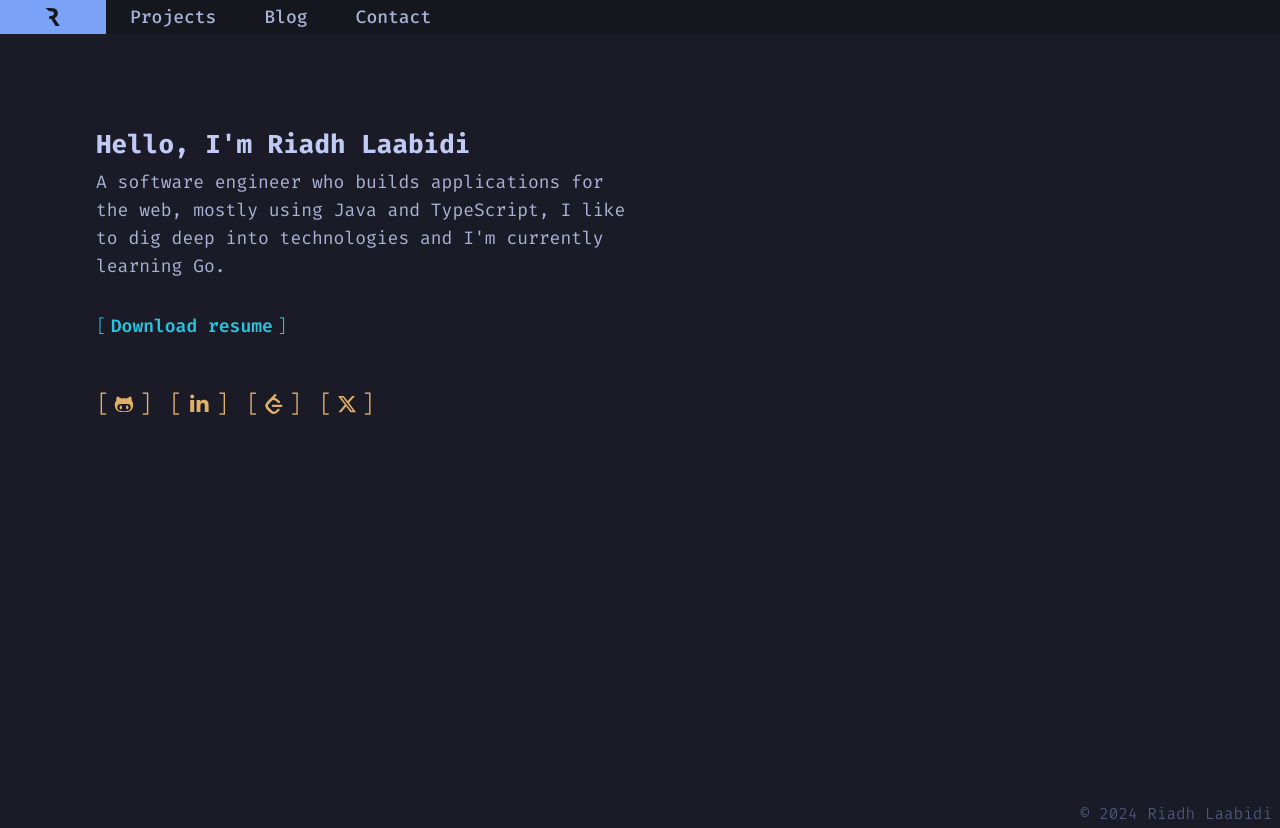
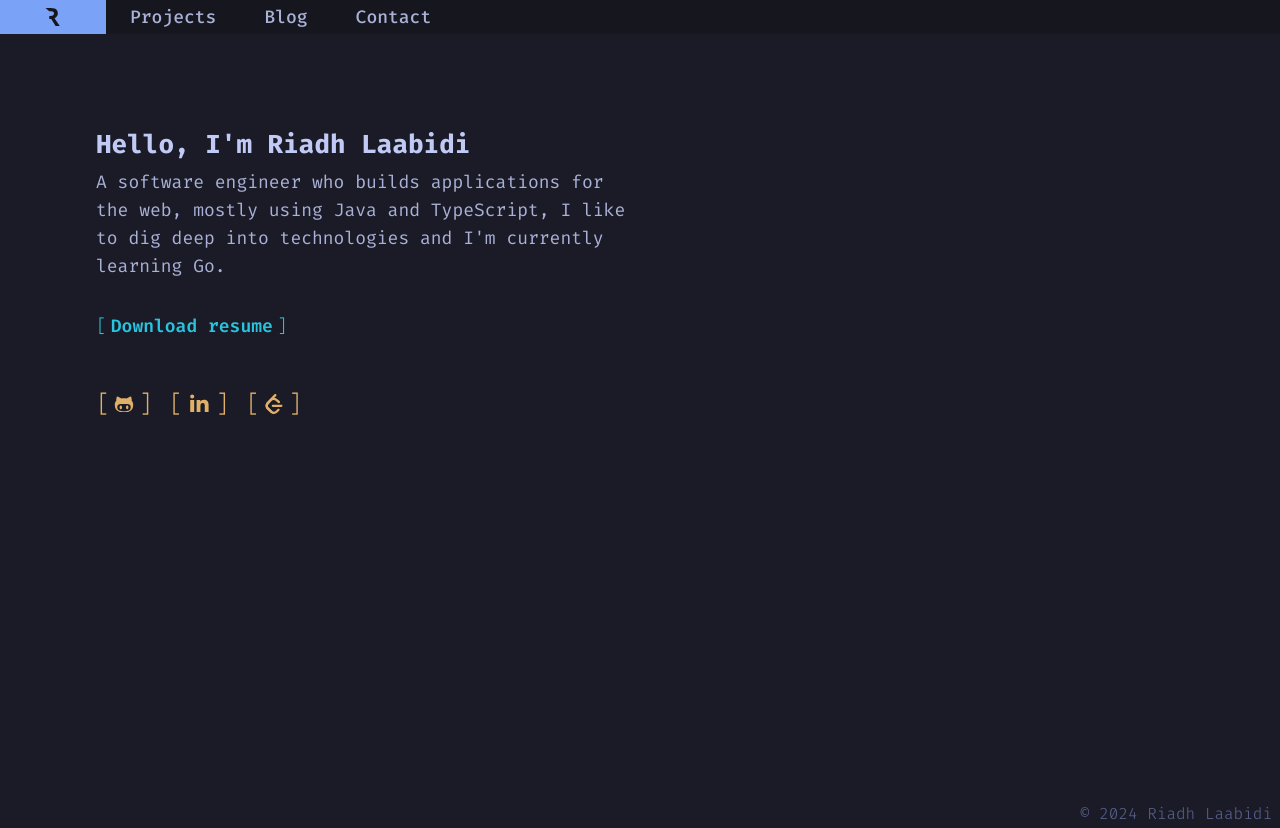
Before and after one commit to riadhlaabidi/riadh.me, a Next.js app: page / in a window 1280 px wide. Built offline with nearby package versions, Linux system fonts and the light colour scheme; no server answers.

Commit message:
Remove x link

```diff
--- a/app/page.tsx
+++ b/app/page.tsx
@@ -69,16 +69,6 @@
             ></path>
           </svg>
         </ExternalLink>
-        <ExternalLink
-          href="https://x.com/riadh__laabidi"
-          className="flex items-center text-2xl text-yellow"
-        >
-          <svg viewBox="0 0 24 24" width="20" height="20" fill="currentColor">
-            <g>
-              <path d="M18.244 2.25h3.308l-7.227 8.26 8.502 11.24H16.17l-5.214-6.817L4.99 21.75H1.68l7.73-8.835L1.254 2.25H8.08l4.713 6.231zm-1.161 17.52h1.833L7.084 4.126H5.117z"></path>
-            </g>
-          </svg>
-        </ExternalLink>
       </div>
     </>
   );
```
